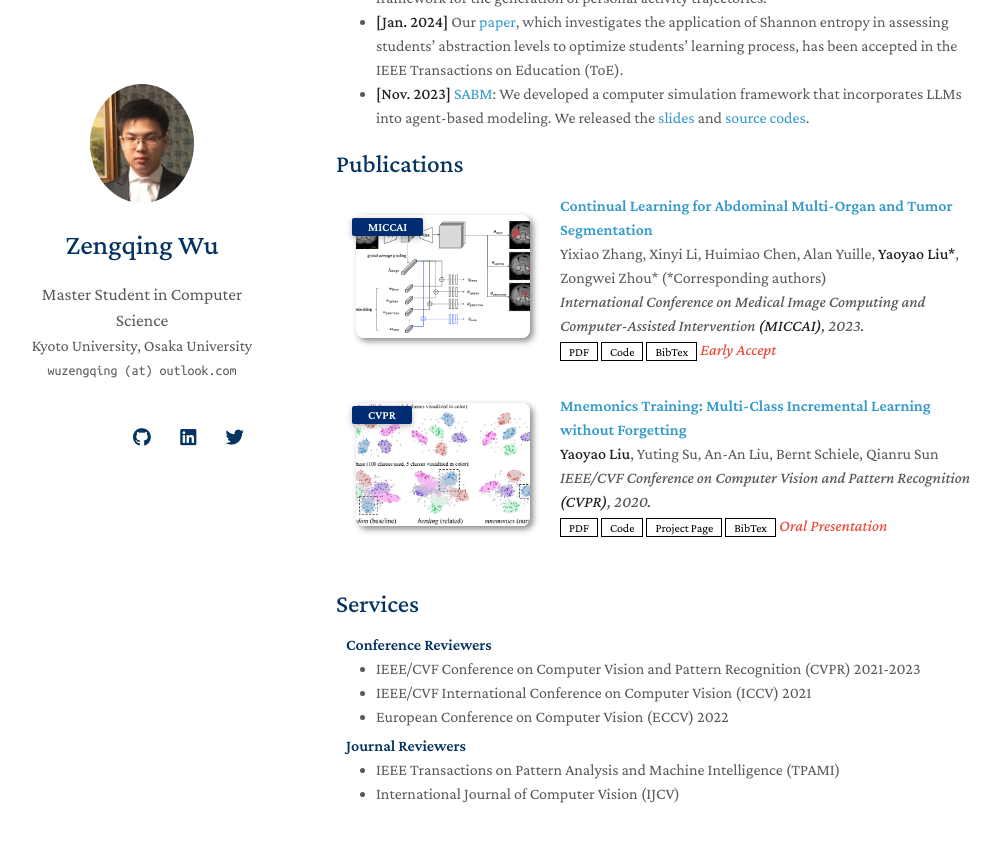
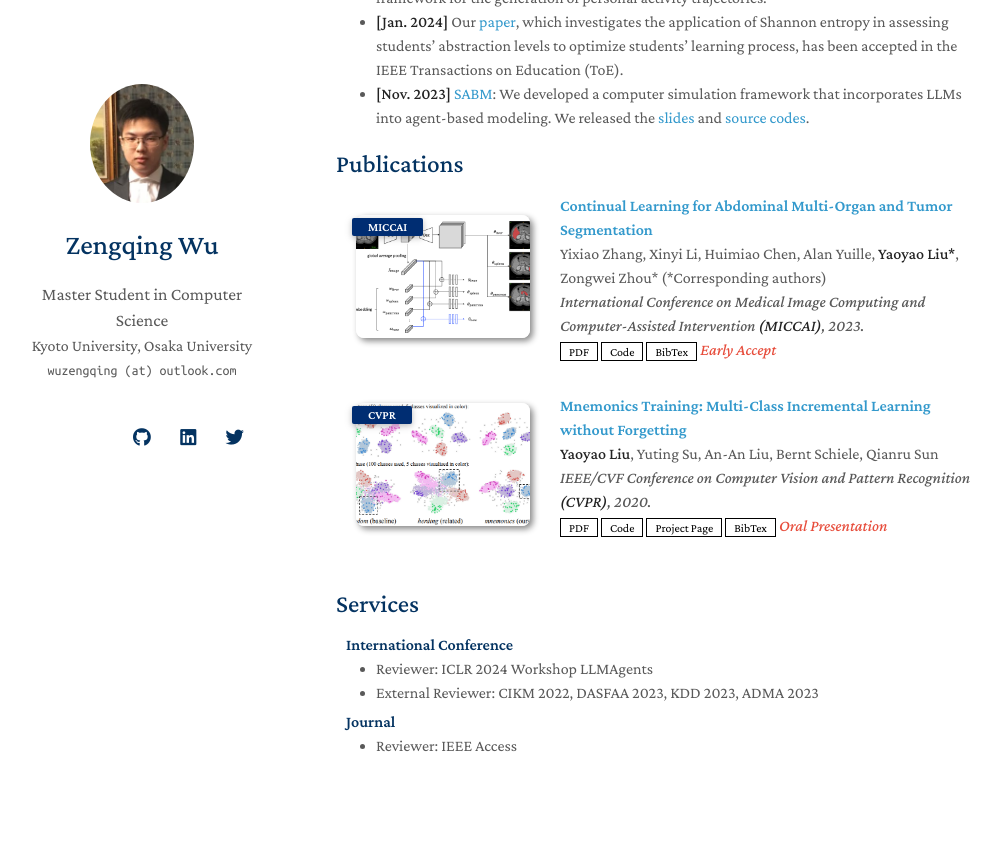
Before and after one commit to wuzengqing001225/wuzengqing001225.github.io, a Jekyll site: the page built from index.md, in a window 1280 px wide and 900 px high, scrolled down 643 px. Shown: the top 842 px of the window, without its empty margins (134-1135 px from the left). Built offline with Jekyll 4.4.1, drawn with Linux system fonts in a browser that asks for light colours; nearby versions of some CDN libraries; a style sheet for code colours, icons or effects is not loaded; our own code applies the rules of GitHub Pages for plain Markdown files.

Commit message:
Update services.md

```diff
--- a/_includes/services.md
+++ b/_includes/services.md
@@ -1,16 +1,19 @@
 ## Services
 
-<h4 style="margin:0 10px 0;">Conference Reviewers</h4>
+<h4 style="margin:0 10px 0;">International Conference</h4>
 
 <ul style="margin:0 0 5px;">
-  <li><a href="http://cvpr2023.thecvf.com/"><autocolor>IEEE/CVF Conference on Computer Vision and Pattern Recognition (CVPR) 2021-2023</autocolor></a></li>
+<!--   <li><a href="http://cvpr2023.thecvf.com/"><autocolor>IEEE/CVF Conference on Computer Vision and Pattern Recognition (CVPR) 2021-2023</autocolor></a></li>
   <li><a href="http://iccv2021.thecvf.com/"><autocolor>IEEE/CVF International Conference on Computer Vision (ICCV) 2021</autocolor></a></li>
-  <li><a href="https://eccv2022.ecva.net/"><autocolor>European Conference on Computer Vision (ECCV) 2022</autocolor></a></li>
+  <li><a href="https://eccv2022.ecva.net/"><autocolor>European Conference on Computer Vision (ECCV) 2022</autocolor></a></li> -->
+  <li>Reviewer: ICLR 2024 Workshop LLMAgents</li>
+  <li>External Reviewer: CIKM 2022, DASFAA 2023, KDD 2023, ADMA 2023</li>
 </ul>
 
-<h4 style="margin:0 10px 0;">Journal Reviewers</h4>
+<h4 style="margin:0 10px 0;">Journal</h4>
 
 <ul style="margin:0 0 20px;">
-  <li><a href="https://www.computer.org/csdl/journal/tp"><autocolor>IEEE Transactions on Pattern Analysis and Machine Intelligence (TPAMI)</autocolor></a></li>
-  <li><a href="https://www.springer.com/journal/11263"><autocolor>International Journal of Computer Vision (IJCV)</autocolor></a></li>
+<!--   <li><a href="https://www.computer.org/csdl/journal/tp"><autocolor>IEEE Transactions on Pattern Analysis and Machine Intelligence (TPAMI)</autocolor></a></li>
+  <li><a href="https://www.springer.com/journal/11263"><autocolor>International Journal of Computer Vision (IJCV)</autocolor></a></li> -->
+  <li>Reviewer: IEEE Access</li>
 </ul>
```
